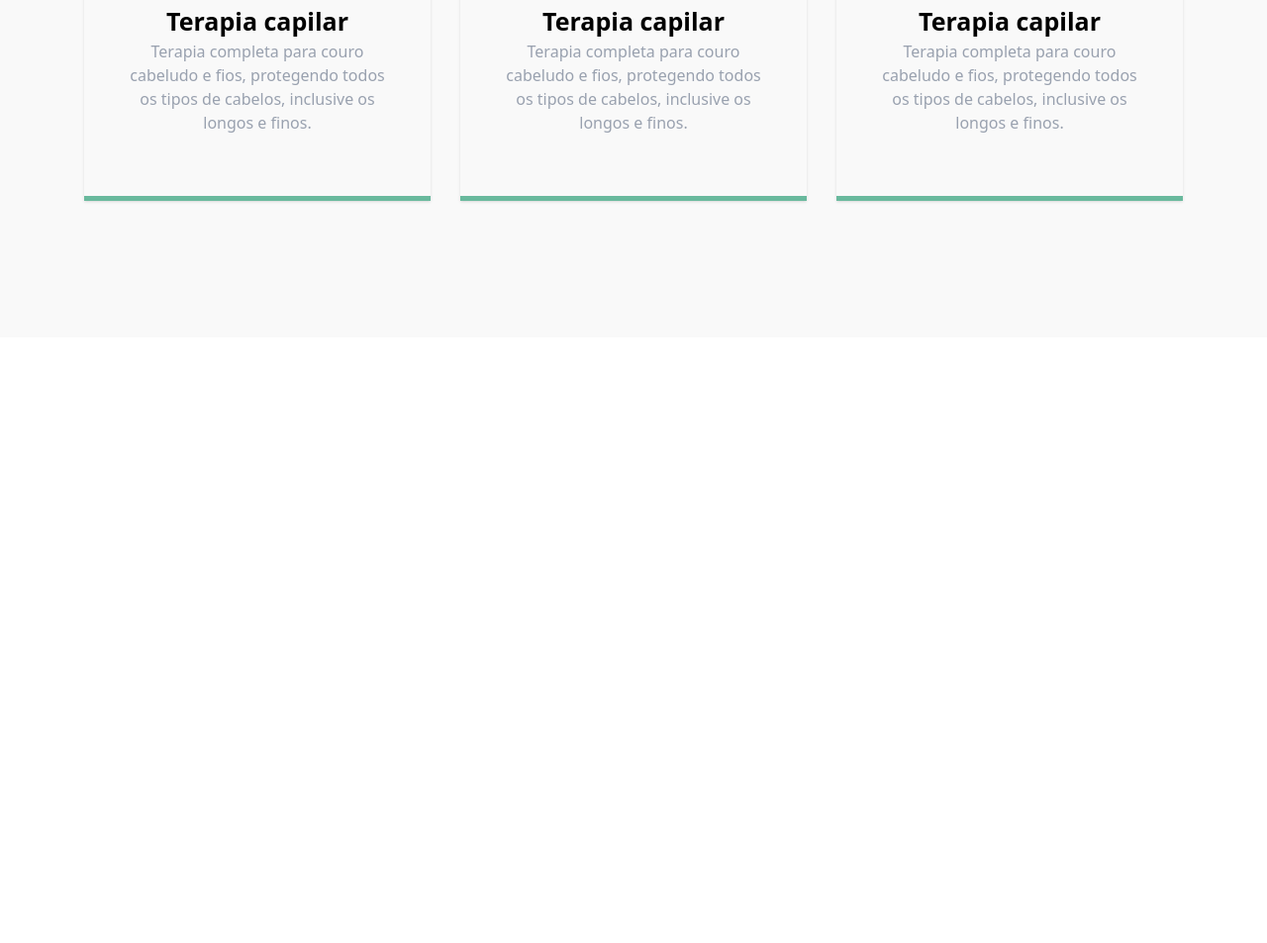
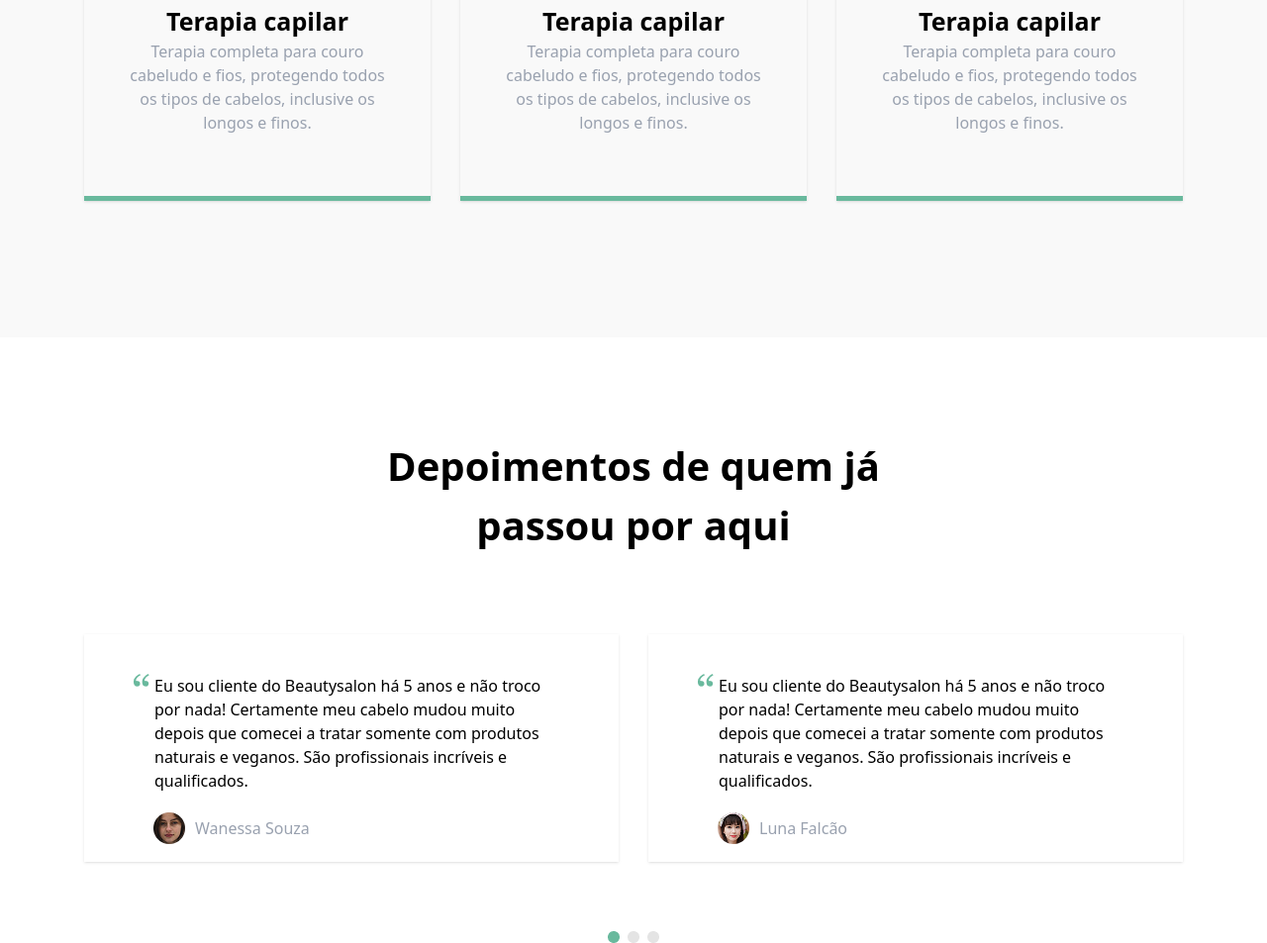
Before and after one commit to sunatullomahmudov/classWork11, a website: page index.html in a window 1280 px wide. Shown: the part 1829-2782 px from the top of the page at 99% size. Before the commit the page ends 2170 px from the top, so only its background shows below. Drawn offline with Linux system fonts and the light colour scheme.

Commit message:
create section3

```diff
--- a/index.html
+++ b/index.html
@@ -66,6 +66,32 @@
                 </div>
             </div>
         </section>
+        <section>
+            <p class="text-[40px] font-bold max-mobile:mt-[800px] text-center mt-[100px] max-mobile:text-start max-mobile:ml-[8%] w-[500px] m-auto max-mobile:w-[350px]">Depoimentos de quem já passou por aqui</p>
+            <div class="flex justify-center gap-[30px] mt-20">
+                <div class="w-[540px] h-[230px] shadow-sm max-mobile:w-[80%] max-mobile:ml-[2%] max-mobile:h-[320px]">
+                    <div class="flex items-start gap-[5px] pt-[40px] ml-[50px]">
+                        <img src="./images/Aspas.png" alt="">
+                        <p class="w-[395px]">Eu sou cliente do Beautysalon há 5 anos e não troco por nada! Certamente meu cabelo mudou muito depois que comecei a tratar somente com produtos naturais e veganos. São profissionais incríveis e qualificados.</p>
+                    </div>
+                    <div class="flex items-center gap-[10px] ml-[70px] mt-[20px]">
+                        <img src="./images/Img (2).png" alt="">
+                        <p class="text-gray-400">Wanessa Souza</p>
+                    </div>
+                </div>
+                <div class="w-[540px] h-[230px] shadow-sm max-mobile:hidden">
+                    <div class="flex items-start gap-[5px] pt-[40px] ml-[50px]">
+                        <img src="./images/Aspas.png" alt="">
+                        <p class="w-[395px]">Eu sou cliente do Beautysalon há 5 anos e não troco por nada! Certamente meu cabelo mudou muito depois que comecei a tratar somente com produtos naturais e veganos. São profissionais incríveis e qualificados.</p>
+                    </div>
+                    <div class="flex items-center gap-[10px] ml-[70px] mt-[20px]">
+                        <img src="./images/Img (3).png" alt="">
+                        <p class="text-gray-400">Luna Falcão</p>
+                    </div>
+                </div>
+            </div>
+            <img class="m-auto mt-[70px]" src="./images/Dots.png" alt="">
+        </section>
     </main>
 </body>
 </html>
```
Also changed, not shown: images/Aspas.png (added), images/Dots.png (added), images/Img (2).png (added), images/Img (3).png (added), src/output.css.
